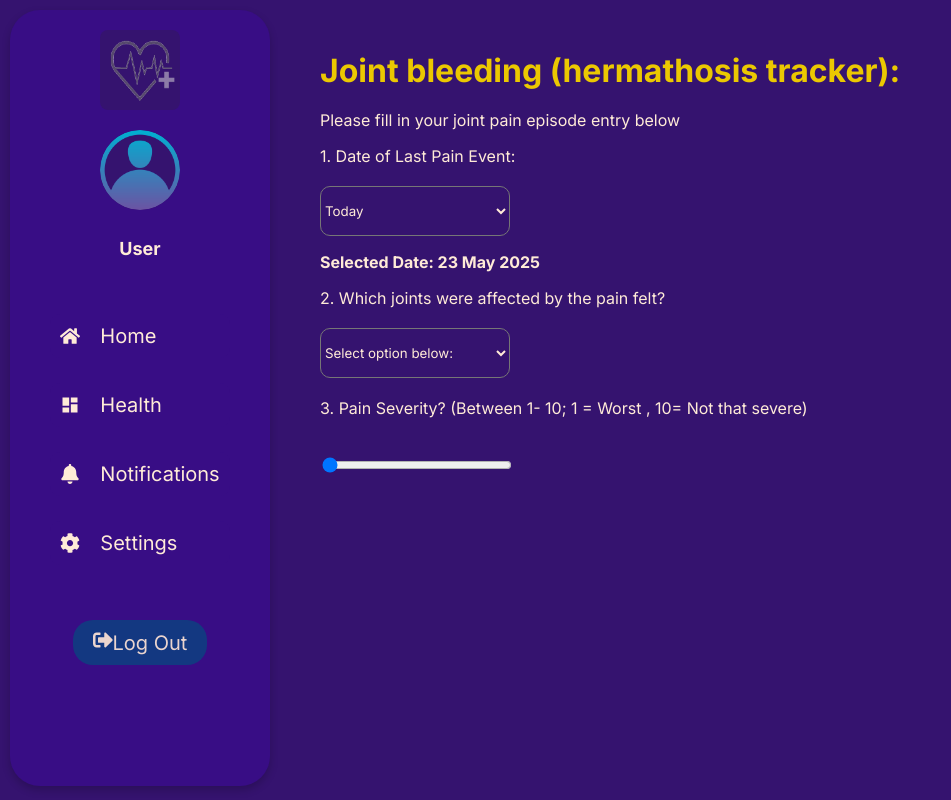
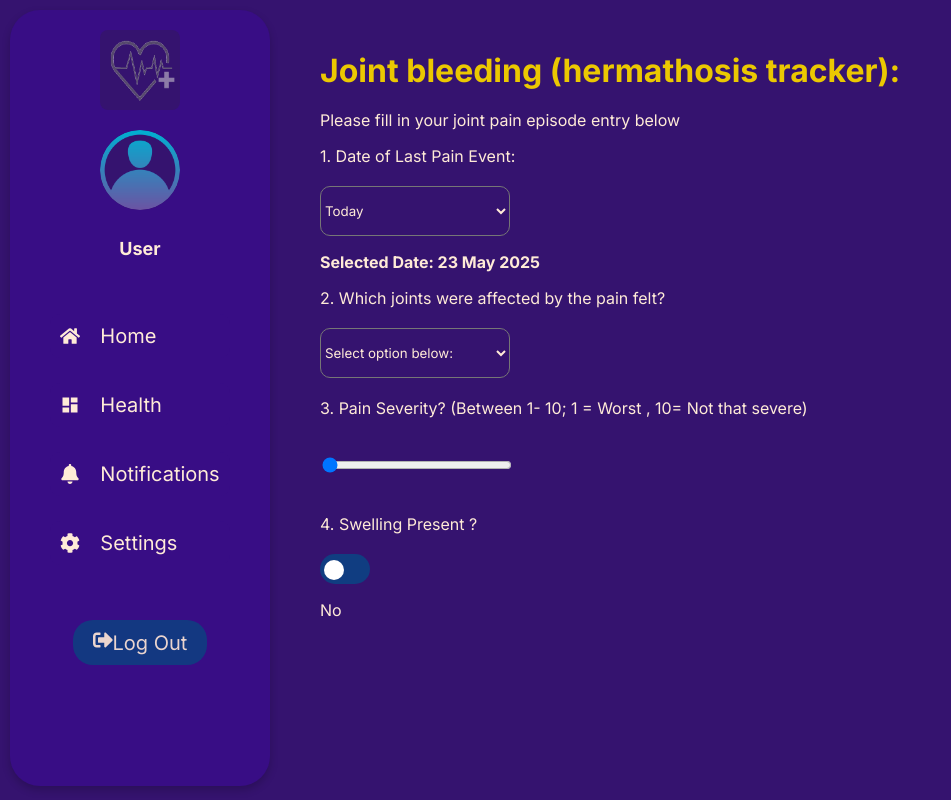
Before and after one commit to MaccccD/Haemophilia-Healthcare-App, a React (Create React App) app: page /JointPainTracker in a window 1280 px wide. Shown: the whole page, without its empty margins (0-951 px from the left). Built offline with nearby package versions, Linux system fonts and the light colour scheme; sample sign-in values are in the browser's storage; a web font is replaced by a local one.

Commit message:
Joint Pain Tracker & Diabetes Functionality Update Part 2
-Added more logic for users to use to log in data

```diff
--- a/src/Diabetes Components/Diabetes.jsx
+++ b/src/Diabetes Components/Diabetes.jsx
@@ -5,7 +5,7 @@ function Diabetes() {
 
   return (
     <div className='diabetes-Container'>
-      <h1 className='heading'>Sugar diebetes levels:</h1>
+      <h1 className='heading'>Sugar diabetes levels:</h1>
       <p className='content'> Please login your informagtion about your condition:</p>
 
 
--- a/src/Haemophilia Components/JointPainTracker.jsx
+++ b/src/Haemophilia Components/JointPainTracker.jsx
@@ -7,7 +7,7 @@ function JointPainTracker() {
   const[customDate, setCustomDate] = useState("")
   const[jointsAffected, setAffectedJoints] = useState("");
   const [painDuration, setPainDuration] = useState(0);
-  const[swelling, setSwelling] = useState("");
+  const[swelling, setSwelling] = useState(false);
   const [mobility, setMobility] = useState("");
   const[trigger, setTrigger] = useState("");
 
@@ -59,6 +59,10 @@ function JointPainTracker() {
     })
   };
 
+  const handleSwelling = () =>{
+    setSwelling(prev => !prev);
+  };
+
   return (
     <div className='jointTracker-Container'>
       <h1 className='heading'> Joint bleeding (hermathosis tracker):</h1>
@@ -90,8 +94,13 @@ function JointPainTracker() {
        <br/><br/>
       <label className='content'>3. Pain Severity? (Between 1- 10; 1 = Worst , 10= Not that severe)</label><br/><br/>
       <input type='range' className='setUp' min="1" max= "10" value={painDuration} onChange={(t)=> setPainDuration(t.target.value)} required/>
-
-
+      <br/><br/>
+      <label className='content'>4. Swelling Present ?</label><br/>
+      <label className='toggle-switch'>
+      <input type='checkbox' checked= {swelling}  onChange={handleSwelling} />
+      <span className='slider'/>
+      </label>
+     <p>{swelling ? "Yes" : "No"}</p>
     </div>
   )
 }
--- a/src/Main Pages/Settings.jsx
+++ b/src/Main Pages/Settings.jsx
@@ -1,11 +1,18 @@
-import React from 'react'
+import React, { useState } from 'react'
 
 function Settings() {
+  const [toggleAppointments, setToggleAppoints] = useState(false);
+
+
+
+  const handleAppointmentsToggle = () =>{
+    setToggleAppoints(prev => !prev);
+  }
   return (
     <div className='settings-Container'>
-      <h1 className='heading'>Heyy, this is your settings Page:</h1>
+      <h1 className='heading'>Settings:</h1>
 
-      <p className='settings-Text'>Content coming right up!</p>
+      <label className='notif-Container'>Notifications</label>
     </div>
   )
 }
--- a/src/Styles/Health.css
+++ b/src/Styles/Health.css
@@ -214,3 +214,43 @@
 .result-cell.severe {
   color: #fbbf24;
 }
+.toggle-switch {
+  display: inline-block;
+  margin-top: 20px;
+  position: relative;
+  width: 50px;
+  height: 30px;
+}
+.toggle-switch input {
+  opacity: 0;
+  width: 0;
+  height: 0;
+}
+.slider {
+  position: absolute;
+  cursor: pointer;
+  background-color: #103D81;
+  top: 0;
+  left: 0;
+  right: 0;
+  bottom: 0;
+  transition: 0.4s;
+  border-radius: 34px;
+}
+.slider::before{
+  position: absolute;
+  content: "";
+  height: 20px;
+  width: 20px;
+  left: 4px;
+  bottom: 4px;
+  background-color: white;
+  transition: 0.4s;
+  border-radius: 50%;
+}
+input:checked + .slider {
+  background-color: #09295a;
+}
+input:checked + .slider::before{
+  transform: translateX(22px);
+}
```
Also changed, not shown: src/Styles/Settings.css (line endings or trailing spaces).
